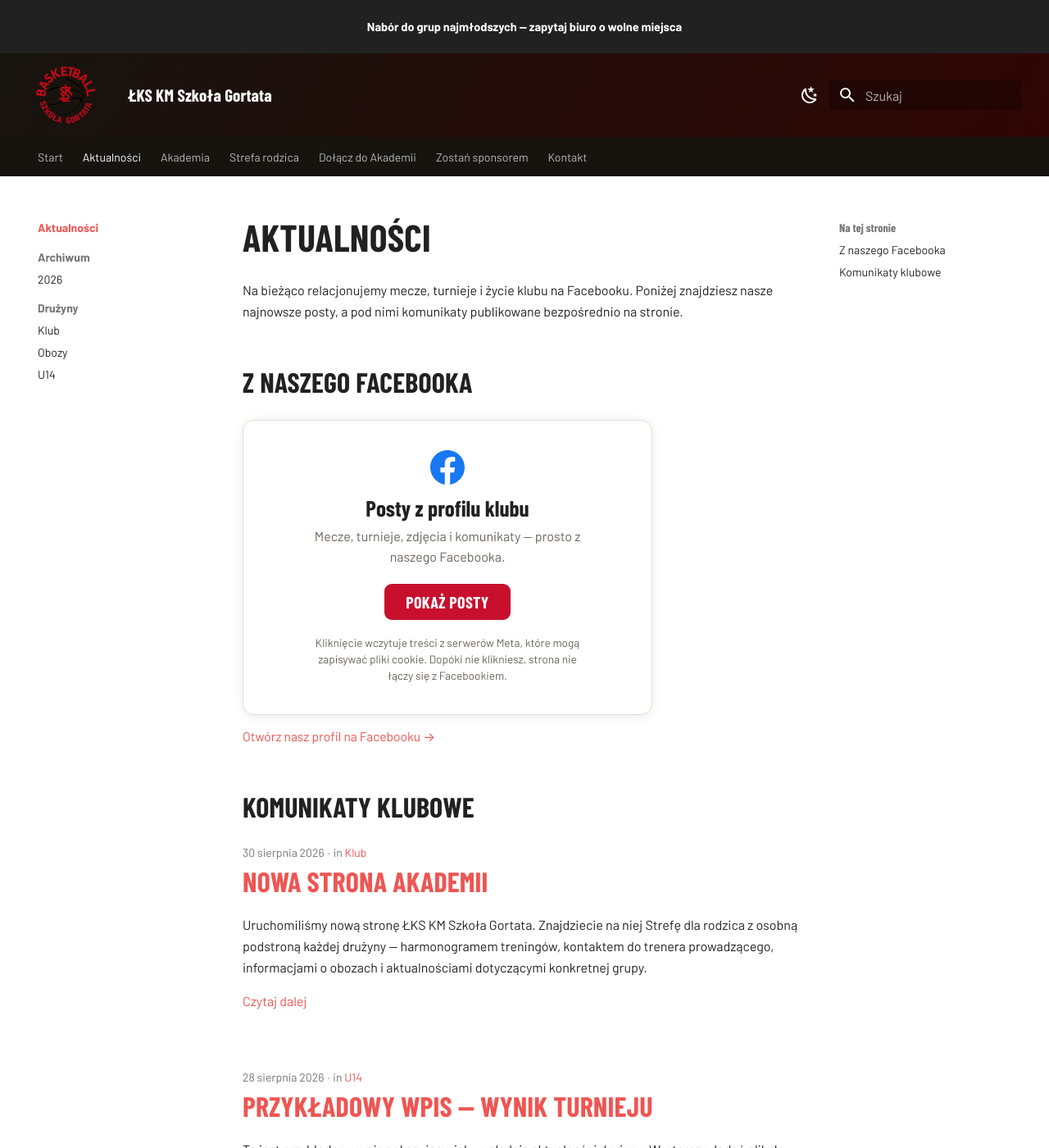
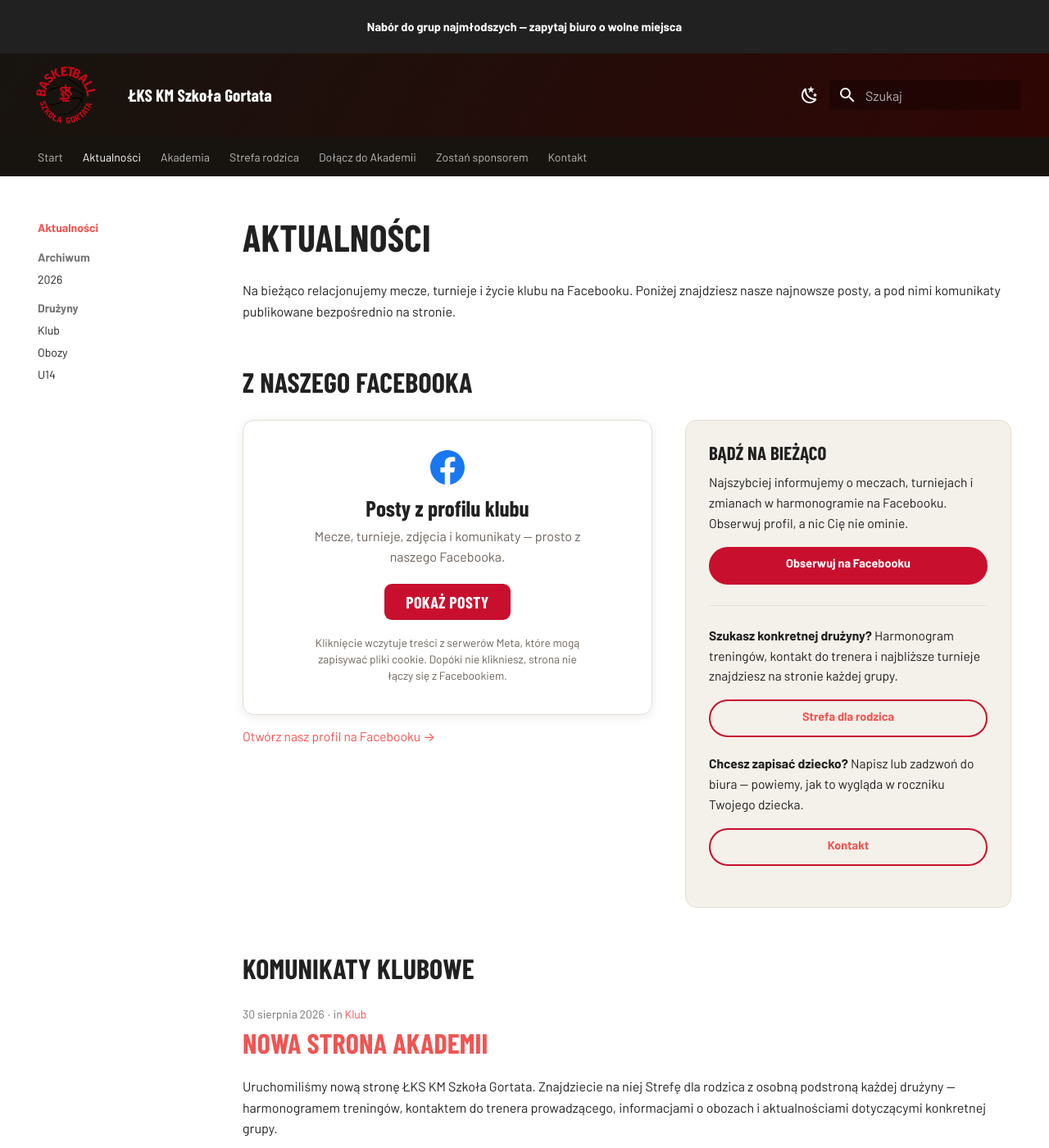
Before and after one commit to piotrlew-creator/lks-junior, an MkDocs documentation site: the page built from docs/aktualnosci/index.md, in a window 1280 px wide and 1400 px high. Shown: the whole window at 82% size. Built offline with MkDocs 1.6.1 and Material for MkDocs 9.7.7, drawn with Linux system fonts in a browser that asks for light colours; some web fonts are replaced.

Commit message:
Kolumna obok feedu z Facebooka

```diff
--- a/docs/aktualnosci/index.md
+++ b/docs/aktualnosci/index.md
@@ -13,6 +15,7 @@
 
 ## Z naszego Facebooka
 
+<div class="lks-fbwrap" markdown>
 <div class="lks-fb" data-href="https://www.facebook.com/lksKMjunior" data-height="720">
   <div class="lks-fb__slot">
     <svg class="lks-fb__icon" viewBox="0 0 24 24" aria-hidden="true"><path d="M24 12.07C24 5.4 18.63 0 12 0S0 5.4 0 12.07C0 18.1 4.39 23.1 10.13 24v-8.44H7.08v-3.49h3.05V9.41c-.02-3.03 1.79-4.7 4.53-4.7 1.31 0 2.68.24 2.68.24v2.97h-1.51c-1.49 0-1.96.93-1.96 1.89v2.26h3.33l-.53 3.49h-2.8V24C19.61 23.1 24 18.1 24 12.07z"/></svg>
@@ -31,4 +34,31 @@
   </p>
 </div>
 
+<aside class="lks-fbside" markdown>
+
+### Bądź na bieżąco
+
+Najszybciej informujemy o meczach, turniejach i zmianach w harmonogramie
+na Facebooku. Obserwuj profil, a nic Cię nie ominie.
+
+[Obserwuj na Facebooku](https://www.facebook.com/lksKMjunior){ .md-button .md-button--primary }
+
+---
+
+**Szukasz konkretnej drużyny?**
+Harmonogram treningów, kontakt do trenera i najbliższe turnieje znajdziesz
+na stronie każdej grupy.
+
+[Strefa dla rodzica](../strefa-rodzica/index.md){ .md-button }
+
+**Chcesz zapisać dziecko?**
+Napisz lub zadzwoń do biura — powiemy, jak to wygląda w roczniku Twojego
+dziecka.
+
+[Kontakt](../kontakt.md){ .md-button }
+
+</aside>
+
+</div>
+
 ## Komunikaty klubowe
--- a/docs/stylesheets/extra.css
+++ b/docs/stylesheets/extra.css
@@ -862,6 +862,55 @@
   margin: 1.4rem 0 2.2rem;
 }
 
+/* Wtyczka Meta ma twardy limit 500 px szerokości i nie da się go
+   obejść — więc zamiast zostawiać pustą jedną trzecią, stawiamy obok
+   kolumnę z odnośnikami. Na telefonie kolumny układają się jedna
+   pod drugą. */
+.md-typeset .lks-fbwrap {
+  display: grid;
+  grid-template-columns: 1fr;
+  gap: 1.4rem;
+  align-items: start;
+  margin: 1.4rem 0 2.2rem;
+}
+.md-typeset .lks-fbwrap > .lks-fb { margin: 0; }
+
+@media screen and (min-width: 60em) {
+  .md-typeset .lks-fbwrap {
+    grid-template-columns: 500px minmax(240px, 1fr);
+    gap: 2rem;
+  }
+}
+
+.md-typeset .lks-fbside {
+  padding: 1.3rem 1.4rem 1.5rem;
+  border: 1px solid var(--lks-border);
+  border-radius: var(--lks-r);
+  background: var(--lks-surface-2);
+}
+.md-typeset .lks-fbside > :first-child { margin-top: 0; }
+.md-typeset .lks-fbside h3 {
+  font-size: 1.15rem;
+  text-transform: uppercase;
+  margin: 0 0 0.5rem;
+}
+.md-typeset .lks-fbside p {
+  font-size: 0.78rem;
+  line-height: 1.6;
+  margin: 0 0 0.8rem;
+}
+.md-typeset .lks-fbside hr {
+  margin: 1.2rem 0;
+  border-color: var(--lks-border);
+}
+.md-typeset .lks-fbside .md-button {
+  display: block;
+  text-align: center;
+  font-size: 0.72rem;
+  padding: 0.45em 1em;
+  margin: 0 0 1rem;
+}
+
 /* -- Kafel zachęty (stan przed kliknięciem) ------------------- */
 .md-typeset .lks-fb__slot {
   display: flex;
--- a/mkdocs.yml
+++ b/mkdocs.yml
@@ -82,10 +82,10 @@
   generator: false
 
 extra_css:
-  - stylesheets/extra.css?v=5
+  - stylesheets/extra.css?v=6
 
 extra_javascript:
-  - javascripts/extra.js?v=5
+  - javascripts/extra.js?v=6
 
 plugins:
   - search:
```
Also changed, not shown: other parts of docs/aktualnosci/index.md (+2 -0 lines).
